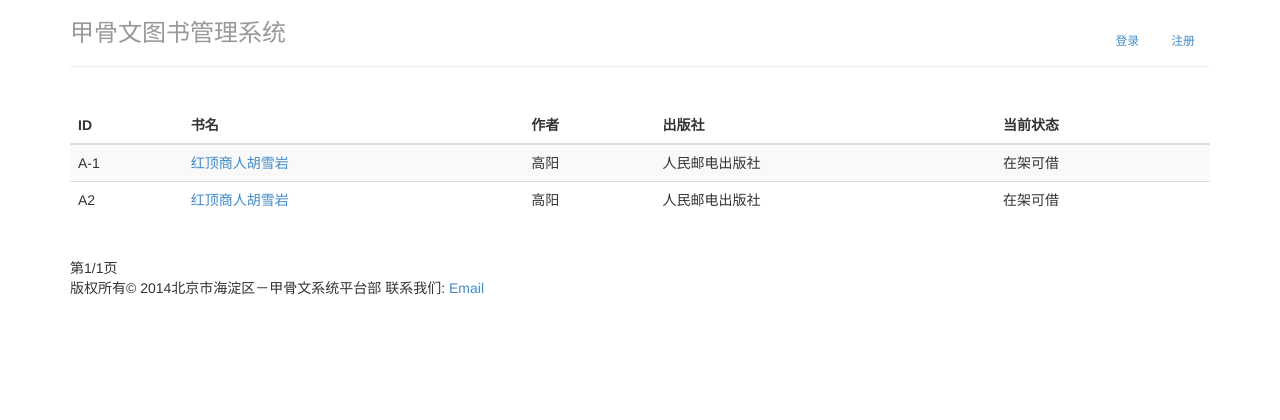
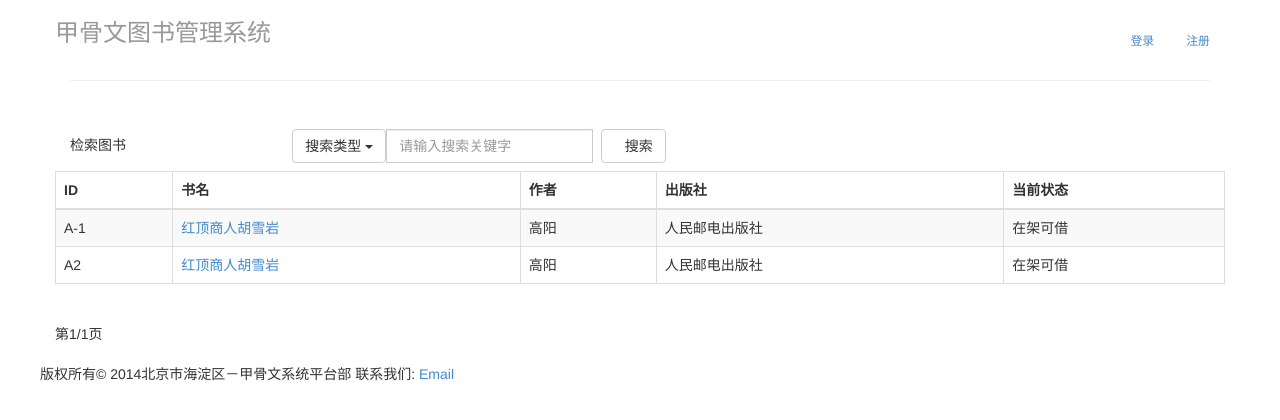
Before and after one commit to nicky90/OracleLib, a Django app: page /books/ in a window 1280 px wide. Shown: the top 420 px of the page. Run offline with Django 3.2, Linux system fonts and the light colour scheme; data comes from the database, SQL or seed files in the repository; both versions use the stored data as it was after the commit; parts of the project's set-up code (start-up, migrations or seed data) failed here and were passed over; some libraries are stand-ins or nearby versions; some web fonts are replaced.

Commit message:
modified:   books/templates/base.html 	modified:   books/templates/books/index.html 	modified:   books/urls.py 	modified:   books/views.py 	modified:   db.sqlite3

```diff
--- a/books/templates/base.html
+++ b/books/templates/base.html
@@ -9,17 +9,23 @@
   </head>
   <body>
     <div class="container">
+      <div class="row">
         <div class="header">
           {% block header %}{% endblock %}
           <h3 class="text-muted">{% block headline %}{% endblock %}</h3>
         </div>
+      </div><!-- end of row -->
       <hr />
       <br />
+      <div class="row">
       {% block content %}{% endblock %}
+      </div>
       <br />
+      <div class="row">
         <div class="footer">
           <p>版权所有&copy; 2014北京市海淀区－甲骨文系统平台部 <span>联系我们: </span><span><a href="mailto:nick_chiu@163.com">Email</a></span></p>
         </div>
+      </div><!-- row -->
     </div><!-- container -->
   </body>
 </html>
--- a/books/templates/books/index.html
+++ b/books/templates/books/index.html
@@ -17,7 +17,43 @@
 {% endblock %}
 
 {% block content %}
-<table class="table table-striped">
+<!-- Search Box -->
+<form class="navbar-form navbar-left" role="search" action="/books/searchresults/" method="get">
+  <div class="form-group">
+    <span class="input-group">
+      <span>
+        检索图书
+      </span>&nbsp;&nbsp;&nbsp;&nbsp;
+      <span class="input-group-btn">
+        <span class="dropdown">
+          <button class="btn btn-default dropdown-toggle" type="button" id="SearchTypeMenu" data-toggle="dropdown">
+            搜索类型
+            <span class="caret"></span>
+          </button>
+          <ul class="dropdown-menu" role="menu" aria-labelledby="SearchTypeMenu">
+            <li role="presentation"><a role="menuitem" tabindex="-1" href="#">作者</a></li>
+            <li role="presentation"><a role="menuitem" tabindex="-1" href="#">书名</a></li>
+            <li role="presentation"><a role="menuitem" tabindex="-1" href="#">出版社</a></li>
+            <!-- <li role="presentation" class="divider"></li> -->
+            <li role="presentation"><a role="menuitem" tabindex="-1" href="#">ID</a></li>
+          </ul>
+        </span>
+      </span>
+      <span>
+        <input type="text" class="form-control" name="searchword" placeholder="请输入搜索关键字" />
+      </span>&nbsp;
+      <span>
+        <button type="submit" class="btn btn-default">
+          <span class="glyphicon glyphicon-search"></span>搜索
+        </button>
+      </span>
+    </span>
+  </div>
+</form>
+<!-- end of SearchBox -->
+
+
+<table class="table table-bordered table-striped table-hover">
   <thead>
     <tr>
       <th>ID</th>
--- a/books/urls.py
+++ b/books/urls.py
@@ -6,4 +6,5 @@ urlpatterns = patterns('books.views',
     url(r'^$', 'index', name='index'),
     url(r'^profile/(?P<bookid>[-A-Z0-9]+)/$', 'bookinfo', name='bookinfo'),
     url(r'^borrow/(?P<bookid>\w+)/$', 'borrow', name='borrow'),
+    url(r'^searchresults/$', 'search', name='search'),
 )
--- a/books/views.py
+++ b/books/views.py
@@ -72,3 +72,8 @@ def userinfo(request, username):
 @login_required
 def changepasswd(request):
     pass
+
+def search(request):
+    books = Book.objects.all()
+    return render_to_response('books/searchresults.html', \
+        RequestContext(request, {'books': books, }))
```
Also changed, not shown: db.sqlite3. Lines whose indentation alone changed are shown as unchanged.
